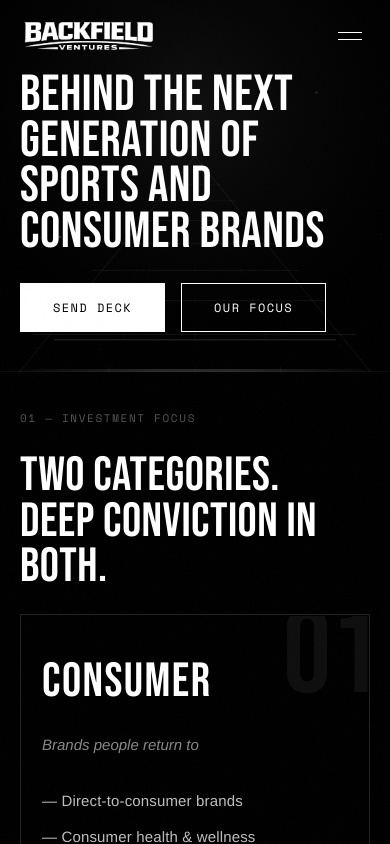
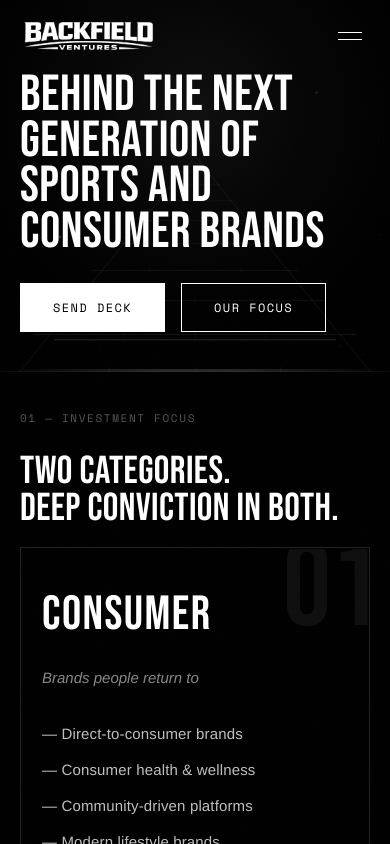
Before and after one commit to Ryano1221/backfield-ventures, a Next.js app: page / in a window 390 px wide. Shown: the top 844 px of the page. Built offline with nearby package versions, Linux system fonts and the light colour scheme; a web font is replaced by a local one.

Commit message:
Mobile: shrink section heading font so it doesn't overflow into body text
Co-Authored-By: Claude Sonnet 4.6 <noreply@anthropic.com>

```diff
--- a/src/app/globals.css
+++ b/src/app/globals.css
@@ -1181,7 +1181,10 @@ body.js-ready .reveal-right {
   .hero__headline--desktop { display: none; }
   .hero__headline--mobile { display: block; }
 
-  .section-heading { margin-bottom: 24px; }
+  .section-heading {
+    font-size: clamp(36px, 10vw, 56px);
+    margin-bottom: 20px;
+  }
 
   .ticker { display: none; }
 
```
